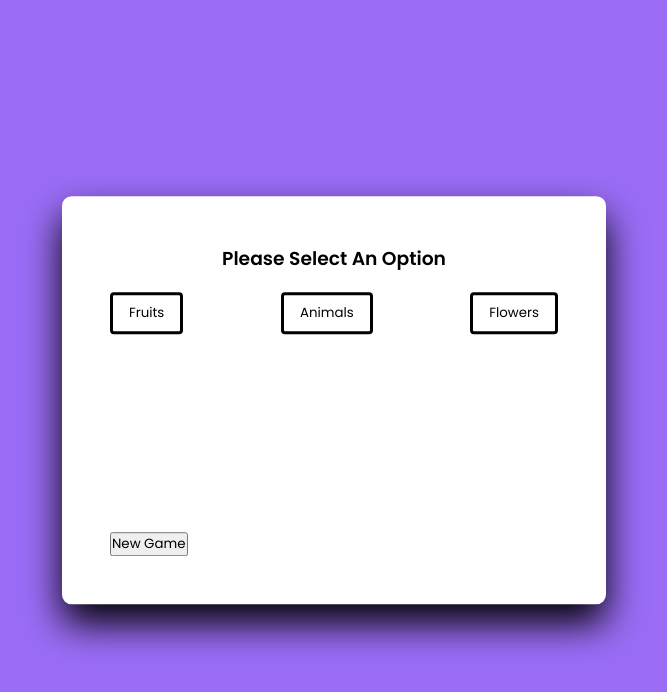
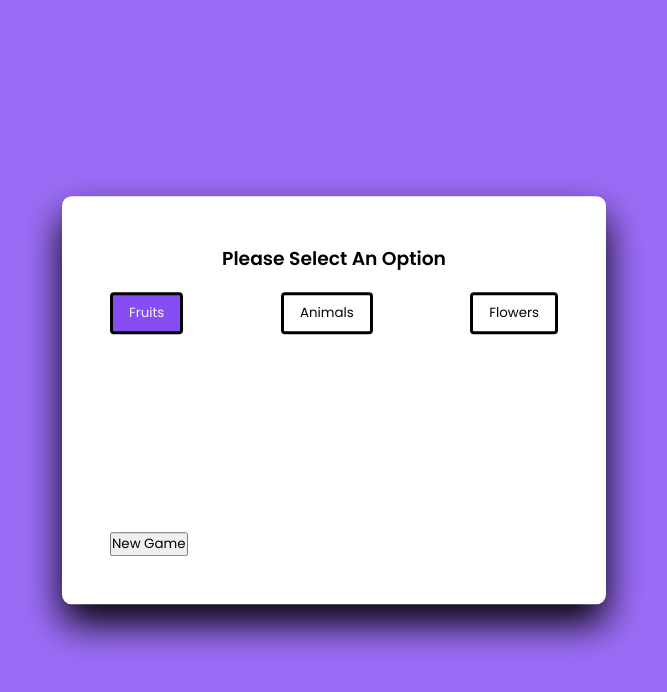
Before and after one commit to Mihaela0278/Hangman-Game-JS, a plain HTML site: page index.html in a window 1280 px wide. In both pictures the pointer is over the button "Fruits". Shown: the whole page, without its empty margins (306-973 px from the left). Drawn offline with Linux system fonts and the light colour scheme.

Commit message:
Create a button hover effect on the options

```diff
--- a/styles/style.css
+++ b/styles/style.css
@@ -53,4 +53,11 @@ body {
     background-color: #8046f3f5;
     border: 3px solid #000000;
     color: #f7f2f2;
+
 }
+
+#options-container button:hover {
+    background-color: #8046f3f5;
+    color: #f7f2f2;
+    border: 3px solid #000000;
+}
```
